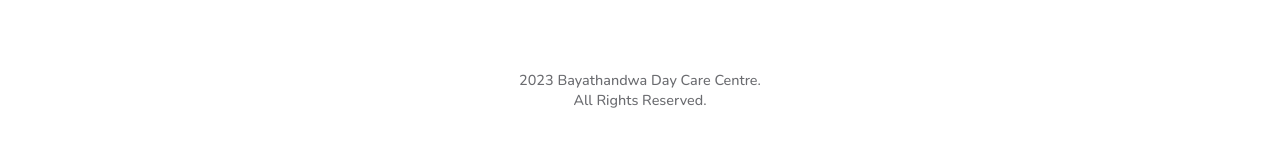
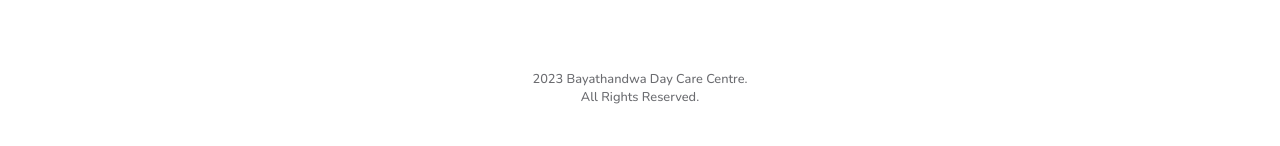
Before and after one commit to Babalwa01/bayathandwa-day-care, a React (Vite) app: page / in a window 1280 px wide. Shown: the part 2831-2977 px from the top of the page. Built offline with nearby package versions, Linux system fonts and the light colour scheme.

Commit message:
modified footer text

```diff
--- a/src/container/Footer/Footer.scss
+++ b/src/container/Footer/Footer.scss
@@ -15,12 +15,8 @@
     .app__footer-copyright {
         p {
             color: var(--gray-color);
-            font-size: 1rem;
+            font-size: 0.8rem;
             text-align: center;
-
-            @media screen and (min-width: 1024px) {
-                font-size: 0.9rem;
-            }
         }
     }
 }
```
